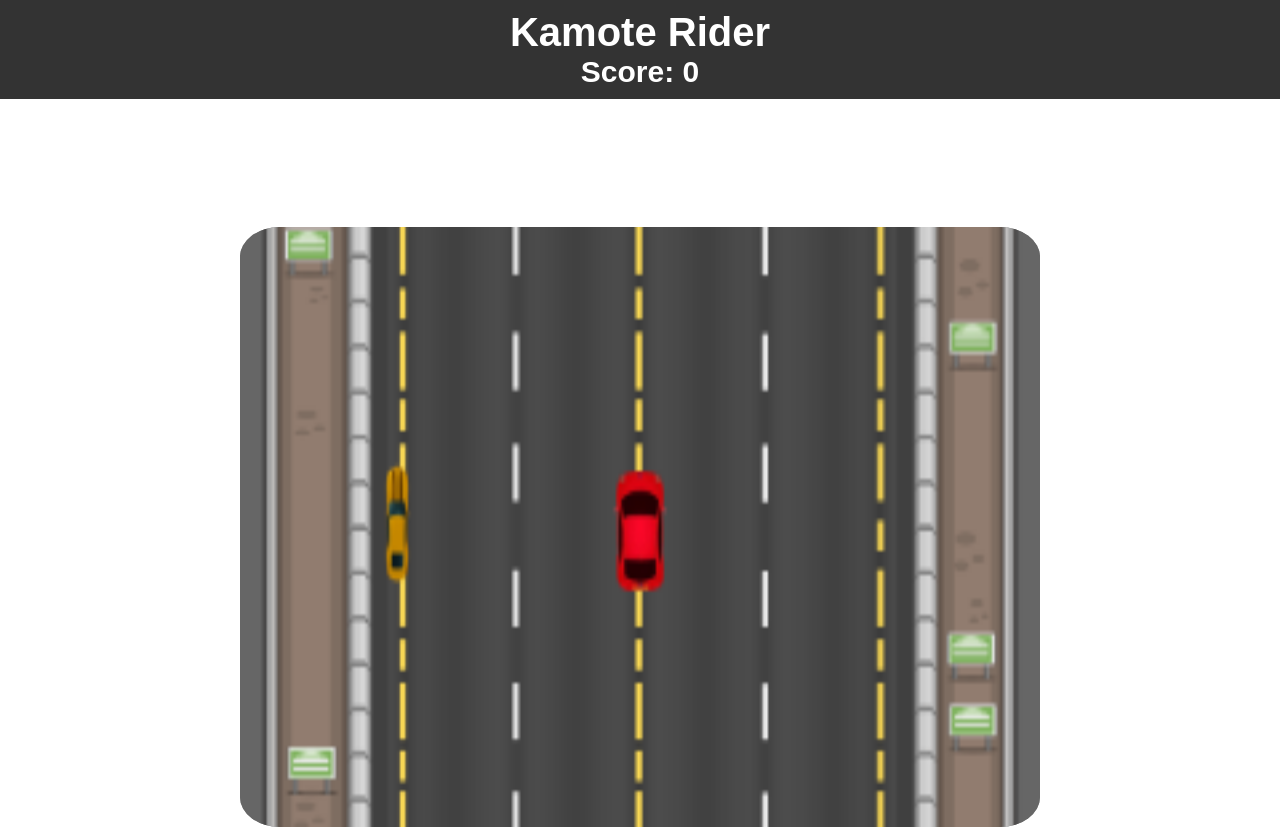
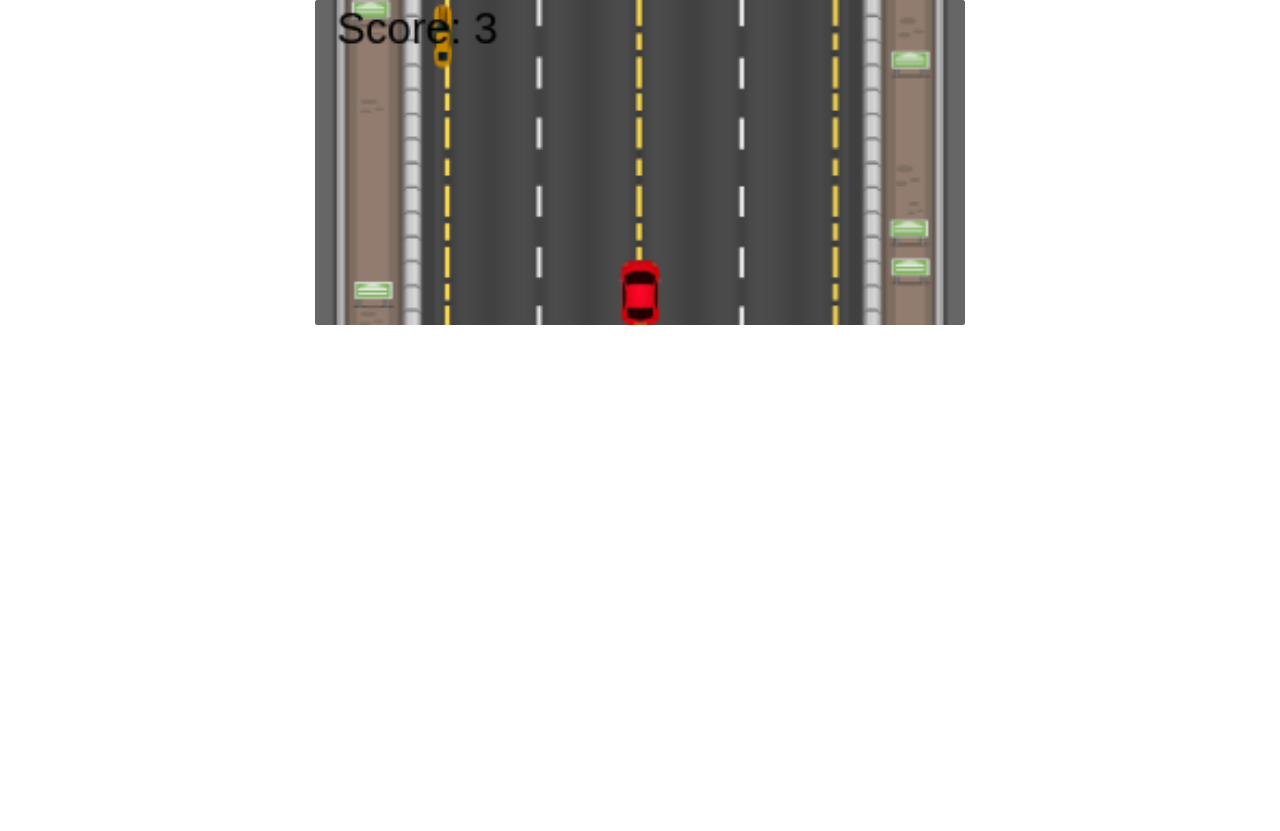
Before and after one commit to DEVPRESSSS/CS2O-THESISGAME, a plain HTML site: page Index.html in a window 1280 px wide. After the commit the page ends 800 px from the top, so only its background shows below. Drawn offline with Linux system fonts and the light colour scheme.

Commit message:
Added Player Controls And Collision & Score System

```diff
--- a/Index.html
+++ b/Index.html
@@ -10,24 +10,8 @@
 <body>
 
     <div class="wrapper">
-
-
-        <!-- Header -->
-        <div class="header">
-            <h1 class="header-text">Kamote Rider</h1>
-
-            <div class="score">
-                <h2>Score: <span id="score">0</span></h2>
-            </div>
-        </div>
-
         <!-- Game Canvas -->
         <canvas id="gameCanvas" >
-
-
-
-
-
         </canvas>
 
     </div>
--- a/kamoterider.css
+++ b/kamoterider.css
@@ -1,11 +1,8 @@
 *{
-
     margin: 0;
     padding: 0;
     box-sizing: border-box;
 }
-
-
 
 body{
     text-align: center;
@@ -13,16 +10,7 @@ body{
 
 #gameCanvas {
     background-color: gray;
-    margin-top: 10%;
-    width: 800px;
-    height: 600px;
-    border-radius: 5%;
+    width: 650px;
+    height: 100%;
+    border-radius: 3px;
 }
-
-.header{
-    background-color: #333;
-    color: white;
-    padding: 10px;
-    font-size: 20px;
-    font-family: Arial, sans-serif;
-}
--- a/kamoterider.js
+++ b/kamoterider.js
@@ -17,7 +17,10 @@ let carHeight = 30;
 let carWidth = 20;
 
 // Car speed
-let carSpeed = 1;
+let carSpeed = 2;
+
+// Enemy Car Speed
+let enemyCarSpeed = 0.9;
 
 // Load road image
 const road = new Image();
@@ -26,7 +29,6 @@ road.src = "images/road.png";
 // Load car image
 const car = new Image();
 car.src = "images/Car1.png";
-
 
 // Draw road function
 function drawRoad() {
@@ -38,10 +40,9 @@ function drawCar() {
     ctx.drawImage(car, carX, carY, carWidth, carHeight);
 }
 
-
 // Enemy car dimensions should match the main car
-let enemy_carWidth = carWidth;  // Match the width of Car1
-let enemy_carHeight = carHeight;  // Match the height of Car1
+let enemy_carWidth = 20;  // Match the width of Car1
+let enemy_carHeight = 30;  // Match the height of Car1
 
 // Enemy car's initial x position (centered on the road)
 let enemyCarX = canvas.width / 2 - enemy_carWidth / 2;
@@ -58,11 +59,28 @@ function drawEnemyCar() {
     ctx.drawImage(enemyCar, enemyCarX, enemyCarY, enemy_carWidth, enemy_carHeight);
 }
 
+// Track which keys are pressed
+let keys = {};
 
+// Event listeners for keydown and keyup
+window.addEventListener('keydown', function(e) {
+    keys[e.key] = true;
+});
 
+window.addEventListener('keyup', function(e) {
+    keys[e.key] = false;
+});
 
+// Score tracking
+let score = 0;
 
-
+// Collision detection function
+function detectCollision() {
+    return carX < enemyCarX + enemy_carWidth &&
+           carX + carWidth > enemyCarX &&
+           carY < enemyCarY + enemy_carHeight &&
+           carY + carHeight > enemyCarY;
+}
 
 // Animation loop
 function animate() {
@@ -72,21 +90,28 @@ function animate() {
     // Draw the road image
     drawRoad();
 
-    // Update player's car position
-    carY -= carSpeed;
-
-    // Reset player's car position if it goes off screen
-    if (carY < -carHeight) {
-        carY = canvas.height;
+    // Update player's car position based on keys pressed
+    if (keys['w'] && carY > 0) {
+        carY -= carSpeed;
+    }
+    if (keys['s'] && carY < canvas.height - carHeight) {
+        carY += carSpeed;
+    }
+    if (keys['a'] && carX > 0) {
+        carX -= carSpeed;
+    }
+    if (keys['d'] && carX < canvas.width - carWidth) {
+        carX += carSpeed;
     }
 
     // Update enemy car position
-    enemyCarY += carSpeed;
+    enemyCarY += enemyCarSpeed;
 
     // Reset enemy car position if it goes off screen (bottom of the canvas)
     if (enemyCarY > canvas.height) {
         enemyCarY = -enemy_carHeight; // Reset to above the screen
         enemyCarX = Math.random() * (canvas.width - enemy_carWidth); // Randomize X position
+        score++; // Increase score when enemy car resets
     }
 
     // Draw the enemy car
@@ -95,10 +120,20 @@ function animate() {
     // Draw the player's car
     drawCar();
 
+    // Check for collision
+    if (detectCollision()) {
+        alert('Game Over! Your score: ' + score);
+        document.location.reload();
+    }
+
+    // Draw the score
+    ctx.fillStyle = 'black';
+    ctx.font = '20px Arial';
+    ctx.fillText('Score: ' + score, 10, 20);
+
     // Request the next frame
     requestAnimationFrame(animate);
 }
 
-
 // Start animation when images are loaded
 road.onload = car.onload = animate;
```
